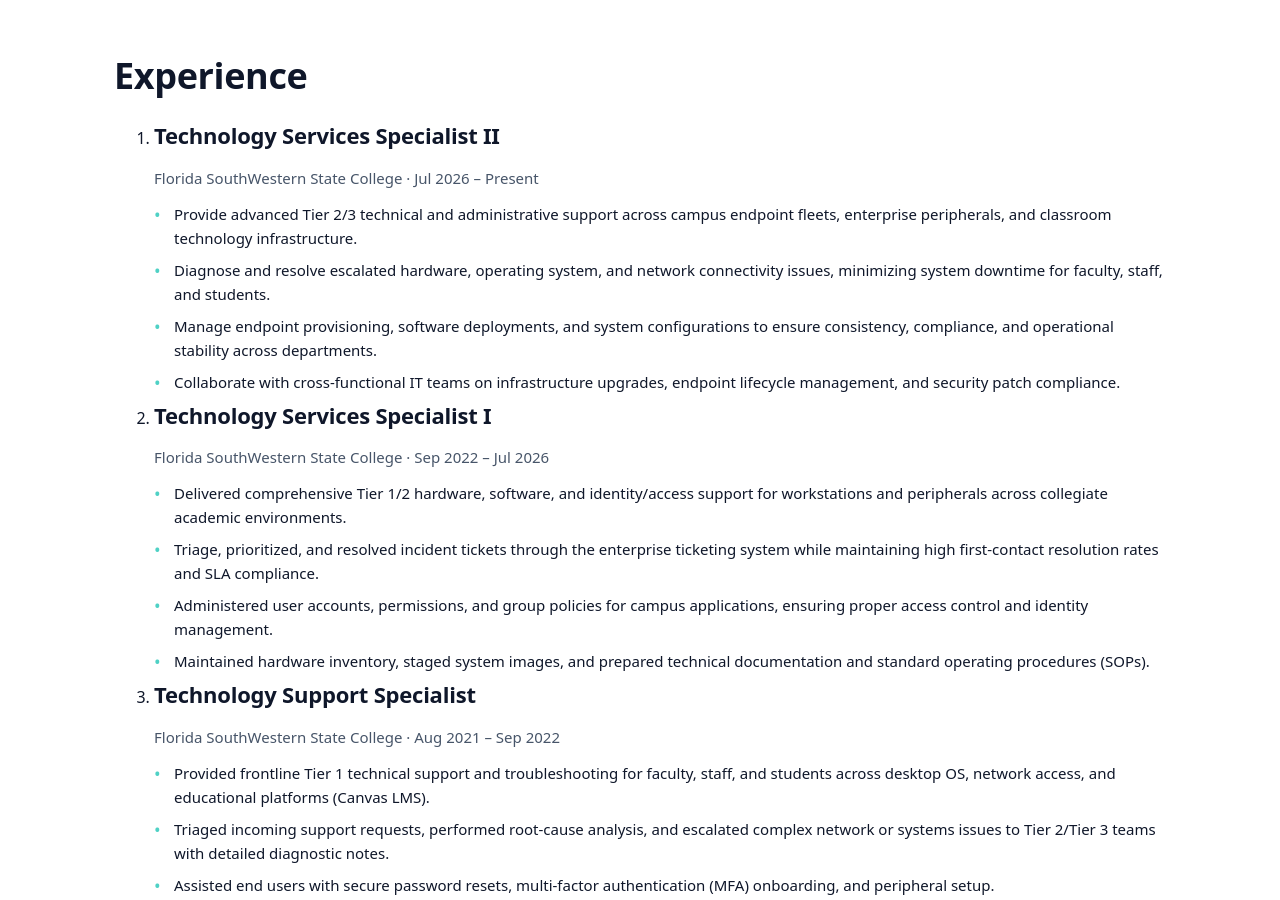
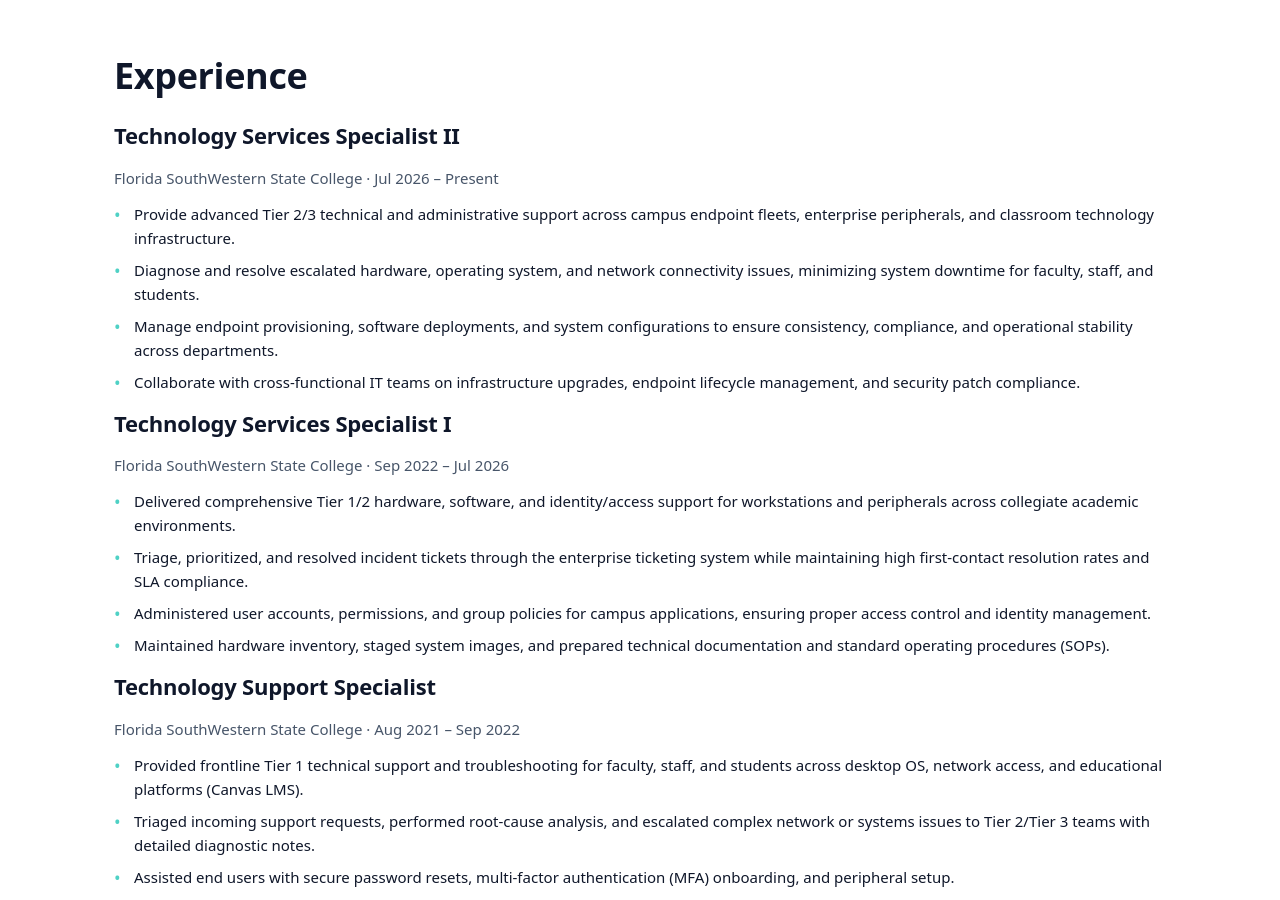
Before and after one commit to rob88v/seans-cyber-portfolio, a plain HTML site: page index.html in a window 1280 px wide. Shown: the part 3160-4060 px from the top of the page. Drawn offline with Linux system fonts and the light colour scheme.

Commit message:
Update styles.css

```diff
--- a/css/styles.css
+++ b/css/styles.css
@@ -494,37 +494,39 @@
 /* ============================================================
    10. TIMELINE (EXPERIENCE)
    ============================================================ */
-/* Fix double bullet markers in experience timeline */
+
+/* Reset BOTH the outer <ol> and inner <ul> */
+.timeline,
 .timeline ul {
   list-style: none;
   padding-left: 0;
   margin-left: 0;
 }
 
+/* Inner bullet items (the job responsibility bullets) */
 .timeline ul li {
   list-style: none;
   position: relative;
   padding-left: 1.25rem;
+  margin-bottom: var(--space-2);
+  font-size: var(--fs-sm);
 }
 
-/* Custom teal bullet marker */
+/* Custom teal bullet marker — ONLY on inner <ul> items */
 .timeline ul li::before {
   content: "•";
   position: absolute;
   left: 0;
-  color: #4fd1c5; /* match your teal accent color */
+  color: #4fd1c5;
   font-size: 1.1rem;
   line-height: 1.4;
 }
+
 .timeline .meta {
   color: var(--text-muted);
   font-size: var(--fs-sm);
   margin-bottom: var(--space-3);
 }
-.timeline ul { margin: 0; }
-.timeline li li { margin-bottom: var(--space-2); font-size: var(--fs-sm); }
-
-
 /* ============================================================
    11. CERTIFICATIONS GRID
    ============================================================ */
```
